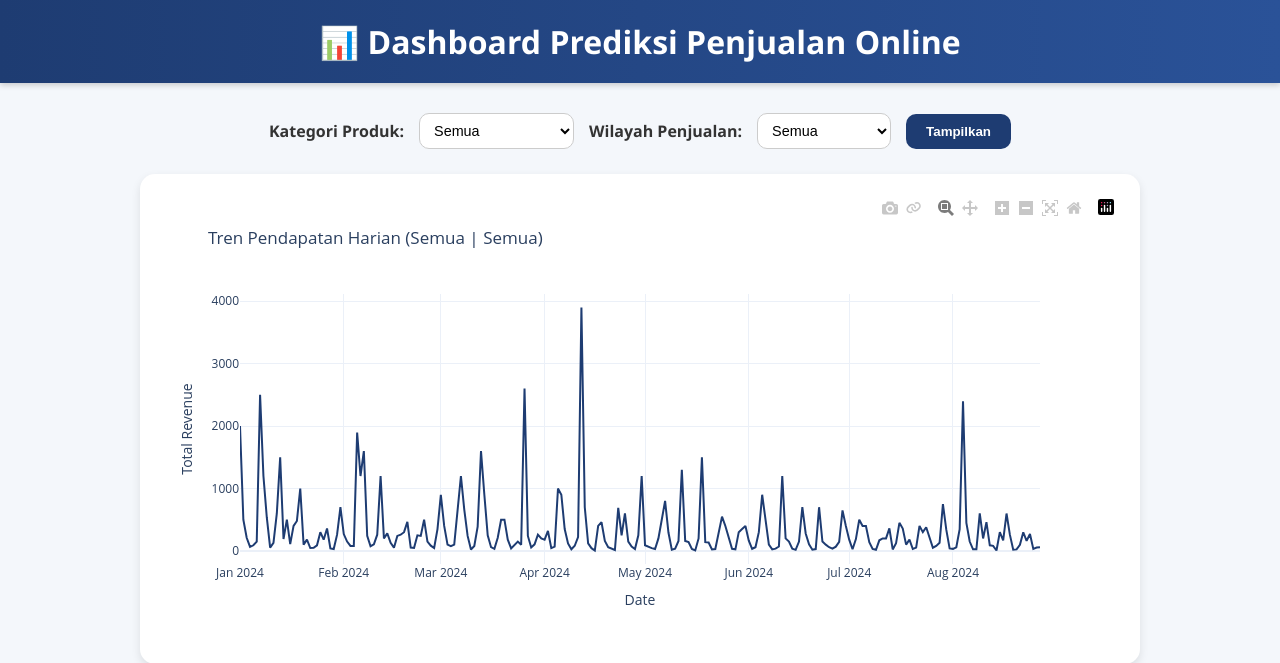
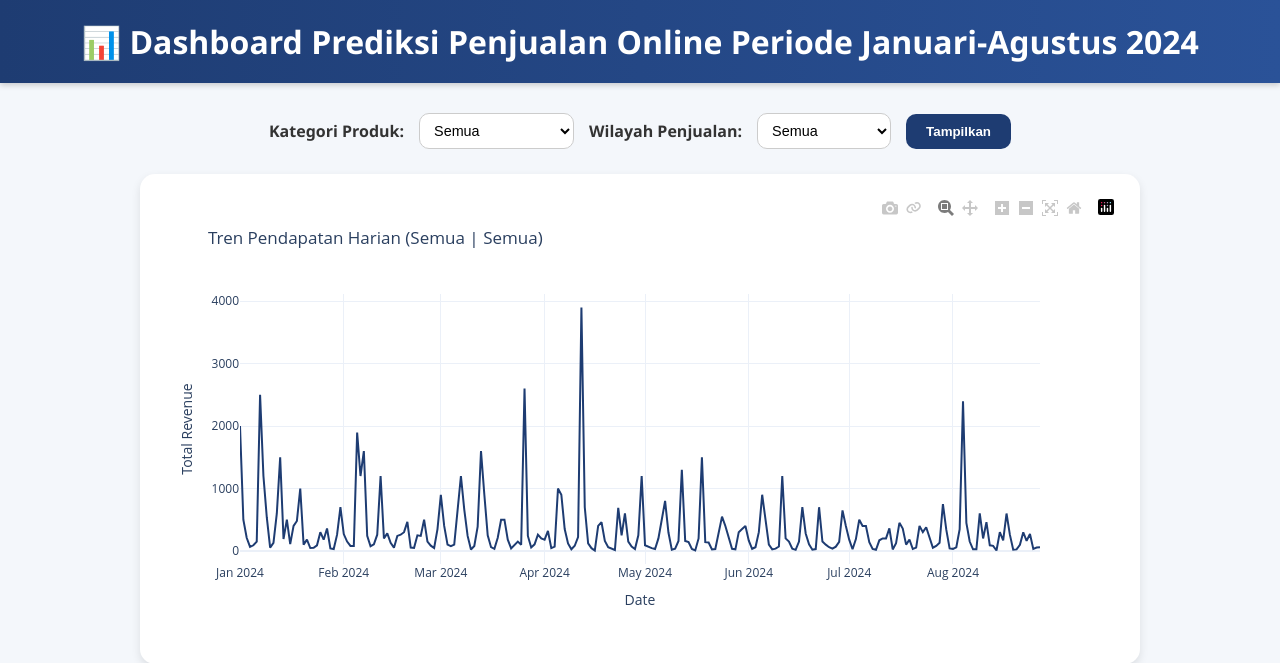
Before and after one commit to roysmb77/Tugas4-MachineLearning, a Flask app: page / in a window 1280 px wide. Shown: the top 663 px of the page. Run offline with Flask 3, Linux system fonts and the light colour scheme; parts of the project's set-up code (start-up, migrations or seed data) failed here and were passed over.

Commit message:
Update judul halaman menjadi 'Dashboard Prediksi Penjualan Online Periode Januari-Agustus 2024'

```diff
--- a/templates/index.html
+++ b/templates/index.html
@@ -7,7 +7,7 @@
 </head>
 <body>
   <header>
-    <h1>📊 Dashboard Prediksi Penjualan Online</h1>
+    <h1>📊 Dashboard Prediksi Penjualan Online Periode Januari-Agustus 2024</h1>
   </header>
 
   <main>
```
